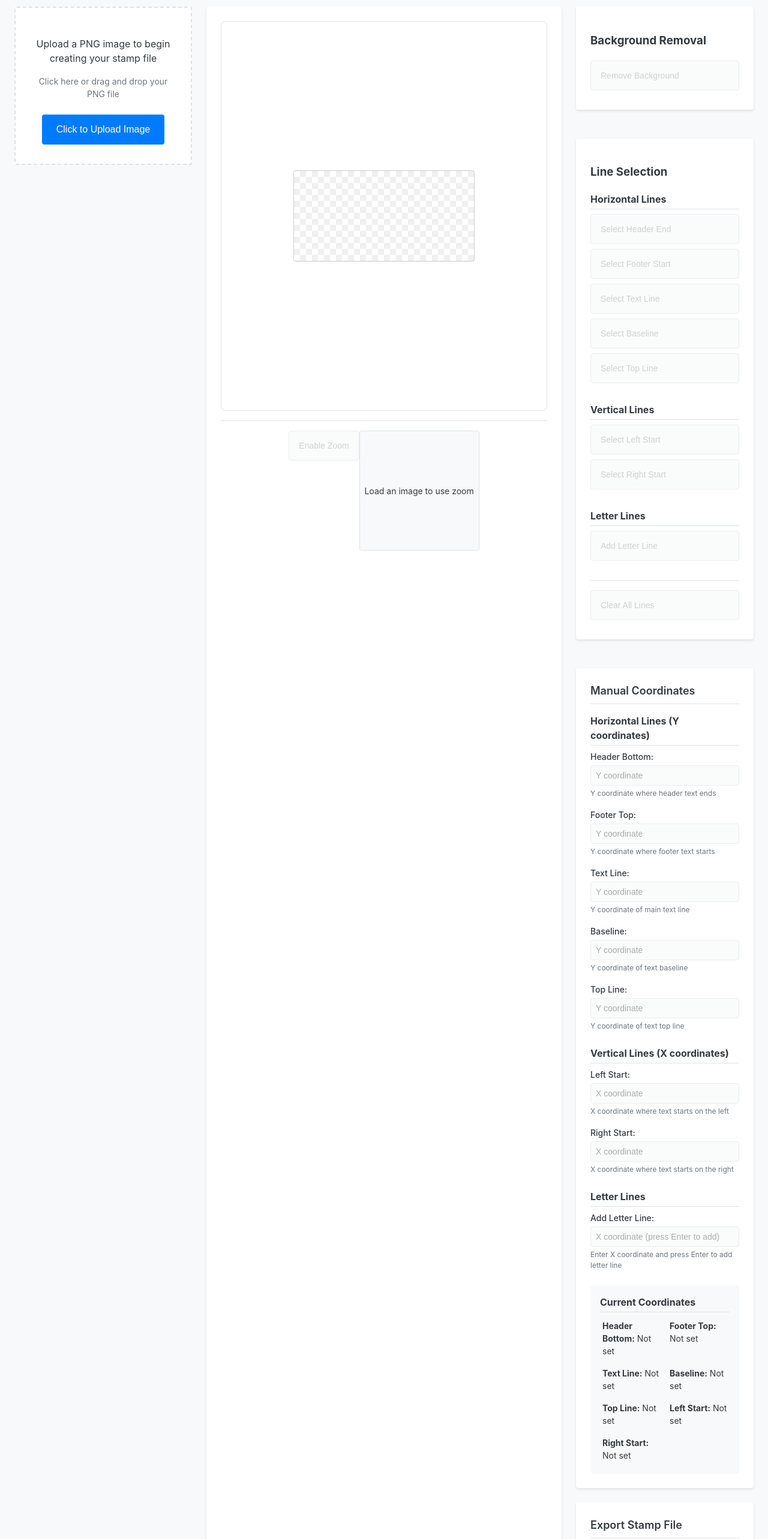
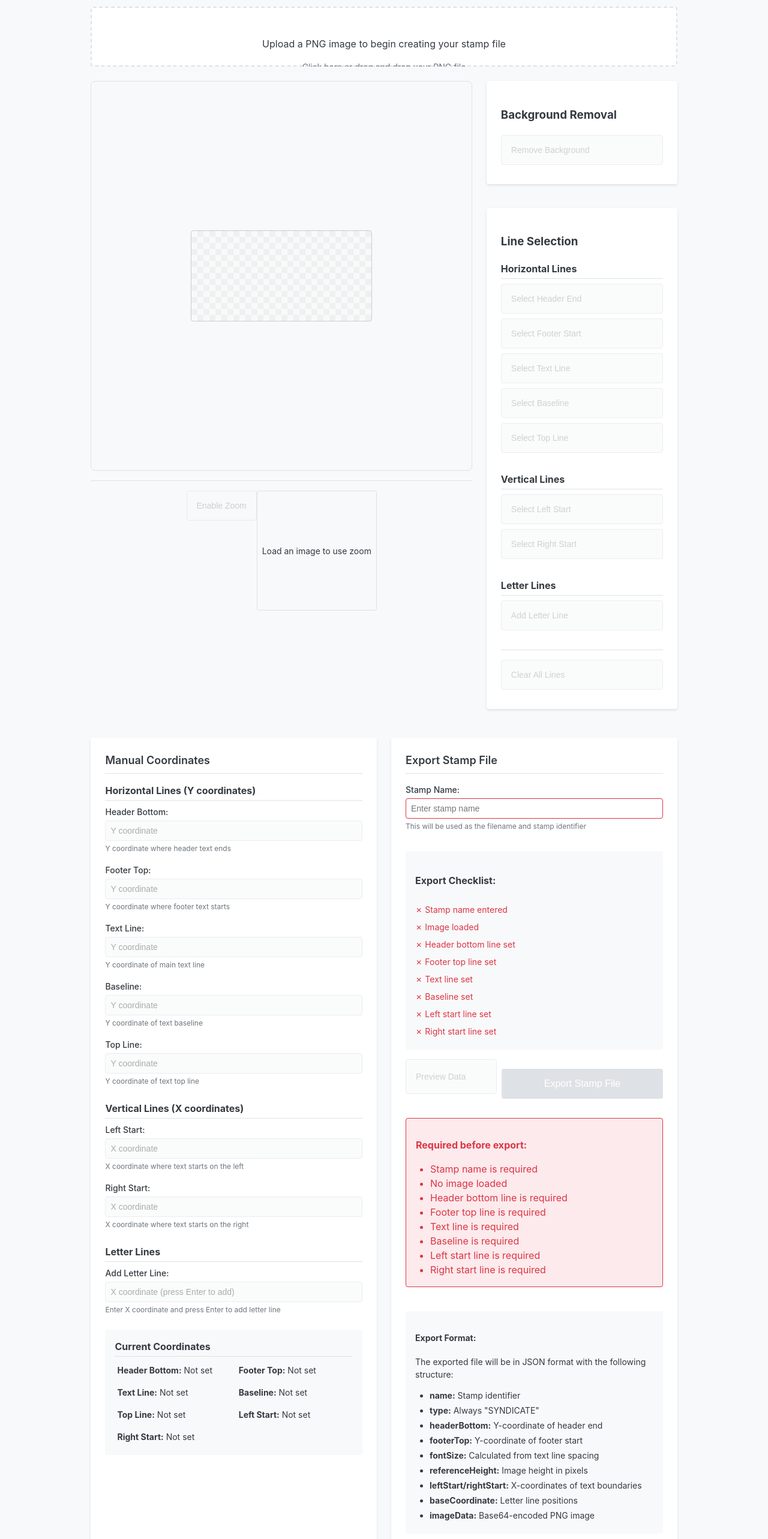
Before and after one commit to cactus-bm/stamp-maker, a React (Create React App) app in the folder stamp-maker/: page / in a window 1280 px wide. Shown: the part 120-2686 px from the top of the page at 60% size. Built offline with nearby package versions, Linux system fonts and the light colour scheme.

Commit message:
Better formatting.

```diff
--- a/stamp-maker/src/App.css
+++ b/stamp-maker/src/App.css
@@ -78,15 +78,61 @@ body {
 .app-main {
   flex: 1;
   padding: var(--spacing-lg);
+  max-width: 1400px;
+  margin: 0 auto;
+  display: flex;
+  flex-direction: column;
+  gap: var(--spacing-lg);
 }
 
-.workspace {
-  display: grid;
-  grid-template-columns: 1fr 2fr 1fr;
+/* Top: Long, thin file upload area */
+.file-upload-top {
+  width: 100%;
+}
+
+.file-upload-top .upload-section {
+  max-height: 120px;
+  overflow: hidden;
+}
+
+.file-upload-top .file-upload-area {
+  min-height: 80px;
+  max-height: 100px;
+}
+
+/* Middle: 2/3 image preview + 1/3 tool selection */
+.main-workspace {
+  display: flex;
   gap: var(--spacing-lg);
-  max-width: 1400px;
-  margin: 0 auto;
+  flex: 1;
   min-height: 600px;
+}
+
+.image-section {
+  flex: 2;
+  display: flex;
+  flex-direction: column;
+  gap: var(--spacing-md);
+}
+
+.tools-section {
+  flex: 1;
+  display: flex;
+  flex-direction: column;
+  gap: var(--spacing-md);
+  max-width: 400px;
+}
+
+/* Bottom: Manual coordinates and remaining controls */
+.bottom-controls {
+  display: flex;
+  gap: var(--spacing-lg);
+  flex-wrap: wrap;
+}
+
+.bottom-controls > * {
+  flex: 1;
+  min-width: 300px;
 }
 
 /* Upload section */
--- a/stamp-maker/src/App.tsx
+++ b/stamp-maker/src/App.tsx
@@ -117,10 +117,14 @@ function App() {
       </header>
 
       <main className="app-main">
-        <div className="workspace">
+        {/* Top: Long, thin file upload area */}
+        <div className="file-upload-top">
           <FileUpload appState={appState} updateAppState={updateAppState} />
+        </div>
 
-          <div className="image-workspace">
+        {/* Middle: 2/3 image preview + 1/3 tool selection */}
+        <div className="main-workspace">
+          <div className="image-section">
             <div className="canvas-container">
               <canvas
                 id="main-canvas"
@@ -133,15 +137,16 @@ function App() {
             <ZoomView appState={appState} updateAppState={updateAppState} />
           </div>
 
-          <div className="controls-section">
+          <div className="tools-section">
             <BackgroundRemoval appState={appState} updateAppState={updateAppState} />
+            <LineSelection appState={appState} updateAppState={updateAppState} />
+          </div>
+        </div>
 
-            <LineSelection appState={appState} updateAppState={updateAppState} />
-
-            <ManualInputs appState={appState} updateAppState={updateAppState} />
-
-            <JsonExport appState={appState} updateAppState={updateAppState} />
-          </div>
+        {/* Bottom: Manual coordinates and remaining controls */}
+        <div className="bottom-controls">
+          <ManualInputs appState={appState} updateAppState={updateAppState} />
+          <JsonExport appState={appState} updateAppState={updateAppState} />
         </div>
       </main>
 
```
